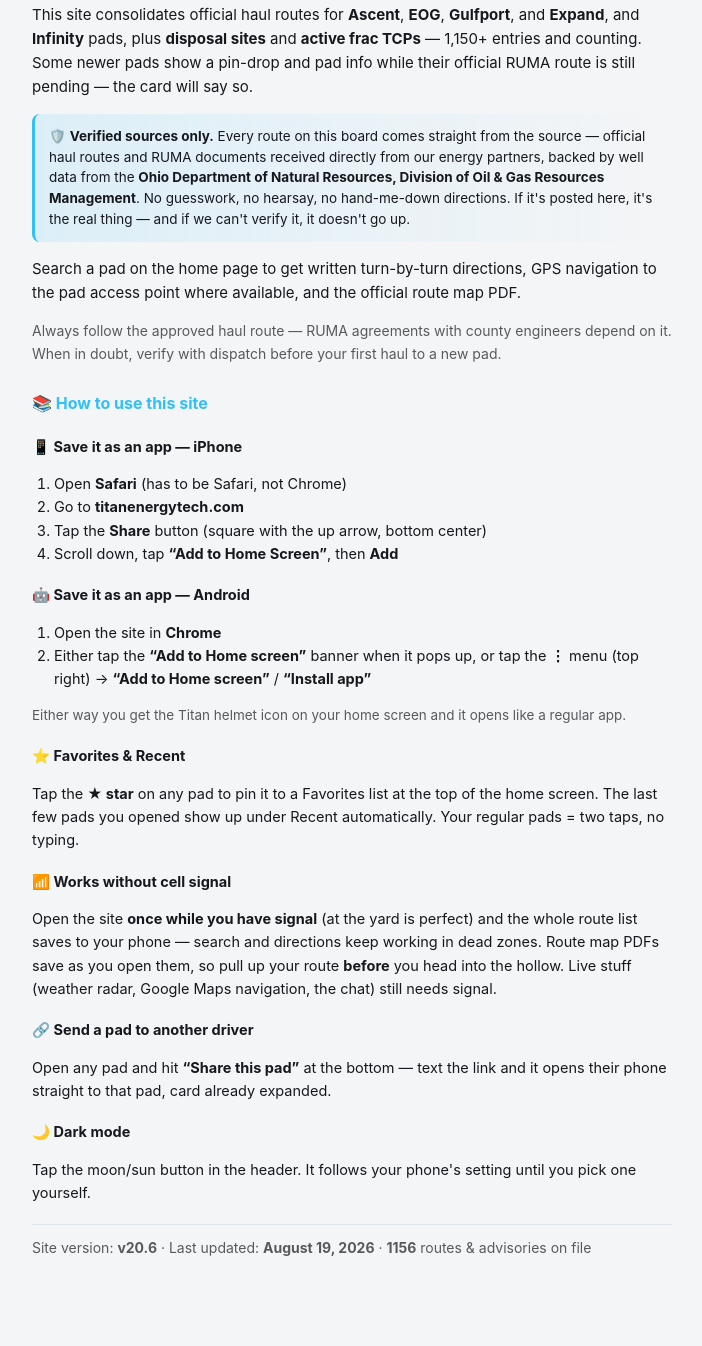
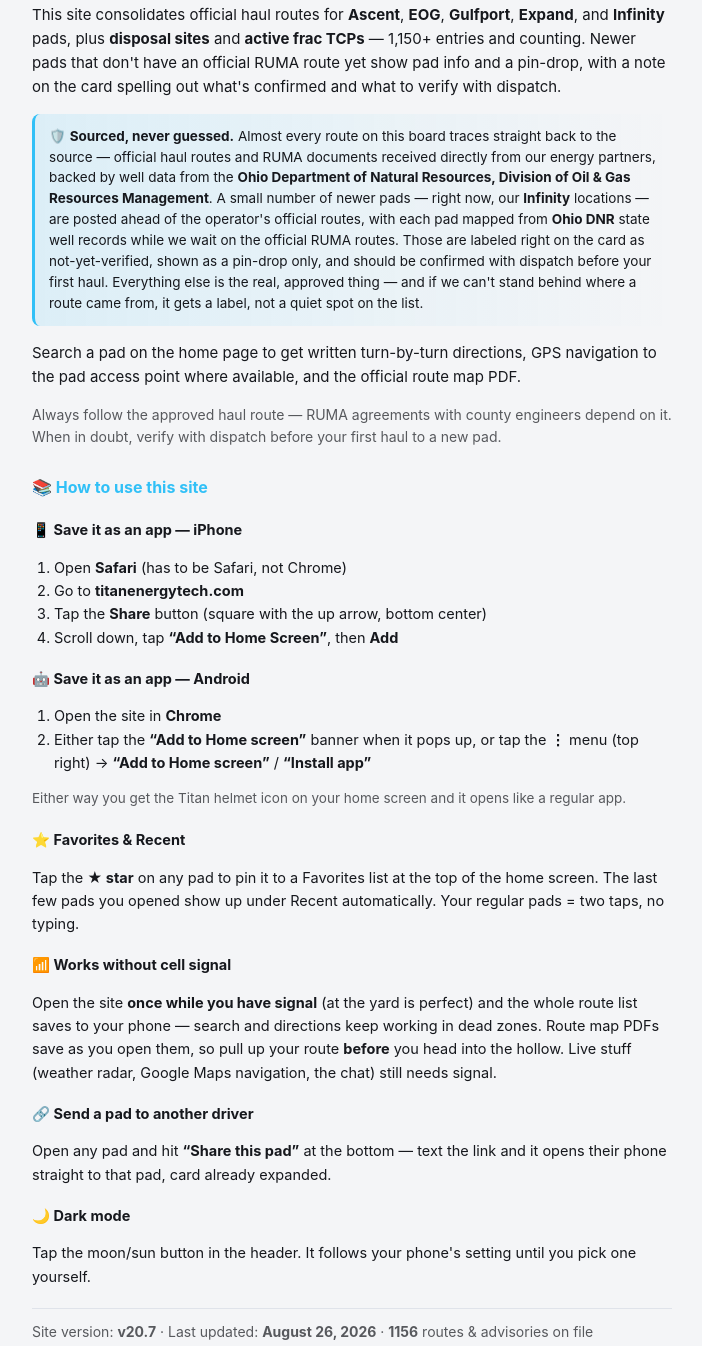
Before and after one commit to sgtwisecarver-cmyk/titan-haul-routes, a plain HTML site: page info/about.html in a window 1280 px wide. Shown: the part 154-1500 px from the top of the page, without its empty margins (288-990 px from the left). Before the commit the page ends 1448 px from the top, so only its background shows below. Drawn offline with Linux system fonts and the light colour scheme.

Commit message:
infinity updates

```diff
--- a/info/about.html
+++ b/info/about.html
@@ -22,9 +22,9 @@
 <div><div class="w1">T<span class="i">I</span>TAN</div><div class="w2">ENERGY TRANSPORTATION</div></div>
 <a class="hback" href="../index.html">&larr; Routes</a>
 </div><h1><span class="accent">TITAN</span> — About this site</h1>
-<p>This site consolidates official haul routes for <b>Ascent</b>, <b>EOG</b>, <b>Gulfport</b>, and <b>Expand</b>, and <b>Infinity</b> pads, plus <b>disposal sites</b> and <b>active frac TCPs</b> — 1,150+ entries and counting. Some newer pads show a pin-drop and pad info while their official RUMA route is still pending — the card will say so.</p>
+<p>This site consolidates official haul routes for <b>Ascent</b>, <b>EOG</b>, <b>Gulfport</b>, <b>Expand</b>, and <b>Infinity</b> pads, plus <b>disposal sites</b> and <b>active frac TCPs</b> — 1,150+ entries and counting. Newer pads that don't have an official RUMA route yet show pad info and a pin-drop, with a note on the card spelling out what's confirmed and what to verify with dispatch.</p>
 <div style="background:linear-gradient(90deg,rgba(49,192,247,.12),transparent); border-left:3px solid #31c0f7; border-radius:8px; padding:12px 14px; margin:14px 0; font-size:13.5px; line-height:1.55;">
-&#128737;&#65039; <b>Verified sources only.</b> Every route on this board comes straight from the source — official haul routes and RUMA documents received directly from our energy partners, backed by well data from the <b>Ohio Department of Natural Resources, Division of Oil &amp; Gas Resources Management</b>. No guesswork, no hearsay, no hand-me-down directions. If it's posted here, it's the real thing — and if we can't verify it, it doesn't go up.
+&#128737;&#65039; <b>Sourced, never guessed.</b> Almost every route on this board traces straight back to the source — official haul routes and RUMA documents received directly from our energy partners, backed by well data from the <b>Ohio Department of Natural Resources, Division of Oil &amp; Gas Resources Management</b>. A small number of newer pads &mdash; right now, our <b>Infinity</b> locations &mdash; are posted ahead of the operator's official routes, with each pad mapped from <b>Ohio DNR</b> state well records while we wait on the official RUMA routes. Those are labeled right on the card as not-yet-verified, shown as a pin-drop only, and should be confirmed with dispatch before your first haul. Everything else is the real, approved thing &mdash; and if we can't stand behind where a route came from, it gets a label, not a quiet spot on the list.
 </div>
 <p>Search a pad on the home page to get written turn-by-turn directions, GPS navigation to the pad access point where available, and the official route map PDF.</p>
 <p class="dim">Always follow the approved haul route — RUMA agreements with county engineers depend on it. When in doubt, verify with dispatch before your first haul to a new pad.</p>
@@ -56,6 +56,6 @@
 
 <h3 style="font-size:14.5px;margin:18px 0 6px;">&#127769; Dark mode</h3>
 <p style="font-size:14.5px;">Tap the moon/sun button in the header. It follows your phone's setting until you pick one yourself.</p>
-<p class="dim" style="border-top:1px solid rgba(128,144,176,.25); padding-top:12px; margin-top:20px;">Site version: <b>v20.6</b> &middot; Last updated: <b>August 19, 2026</b> &middot; <b>1156</b> routes &amp; advisories on file</p></div><script data-goatcounter="https://titanroutes.goatcounter.com/count"
+<p class="dim" style="border-top:1px solid rgba(128,144,176,.25); padding-top:12px; margin-top:20px;">Site version: <b>v20.7</b> &middot; Last updated: <b>August 26, 2026</b> &middot; <b>1156</b> routes &amp; advisories on file</p></div><script data-goatcounter="https://titanroutes.goatcounter.com/count"
         async src="//gc.zgo.at/count.js"></script>
 </body></html>
```
Also changed, not shown: index.html (+1 -1 lines).
